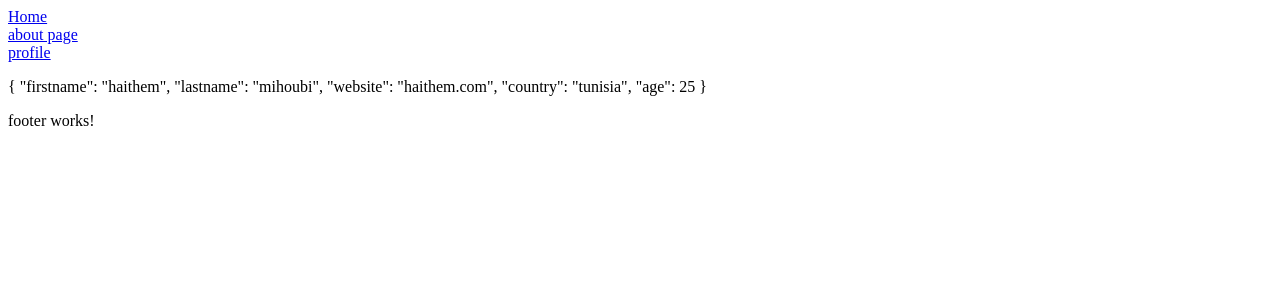
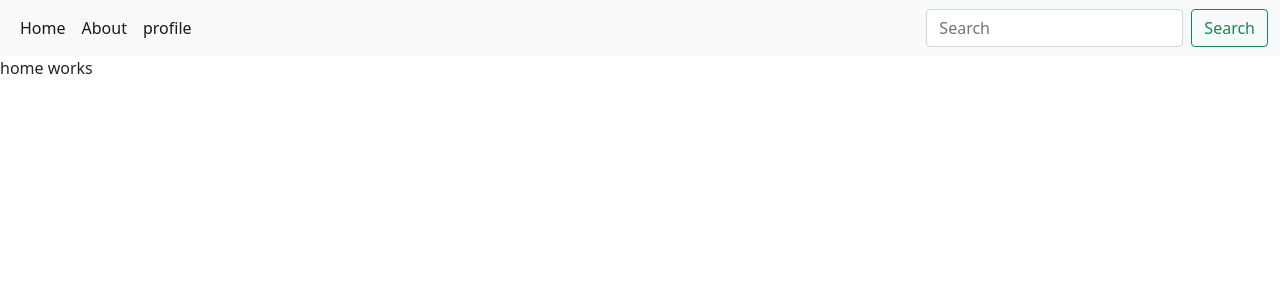
Before and after one commit to haithemmihoubi/angularLearn, an Angular app: page / in a window 1280 px wide. Shown: the top 300 px of the page. Built offline with nearby package versions, Linux system fonts and the light colour scheme.

Commit message:
adding navbar component

```diff
--- a/src/app/app.component.html
+++ b/src/app/app.component.html
@@ -1,8 +1,4 @@
 
-<a routerLink="/">Home</a>
-<br>
-<a  routerLink="about"> about page</a>
-<br>
-<a routerLink="/profile">profile</a>
+<app-navbar></app-navbar>
+
 <router-outlet></router-outlet>
-<app-footer></app-footer>
--- a/src/app/app.module.ts
+++ b/src/app/app.module.ts
@@ -8,6 +8,7 @@ import {FormsModule} from "@angular/forms";
 import { AboutComponent } from './about/about.component';
 import { ProfileComponent } from './profile/profile.component';
 import { FooterComponent } from './footer/footer.component';
+import { NavbarComponent } from './navbar/navbar.component';
 
 @NgModule({
   declarations: [
@@ -16,6 +17,7 @@ import { FooterComponent } from './footer/footer.component';
     AboutComponent,
     ProfileComponent,
     FooterComponent,
+    NavbarComponent,
   ],
   imports: [
     BrowserModule,
--- a/src/app/home/home.component.html
+++ b/src/app/home/home.component.html
@@ -1,3 +1,9 @@
+<p>home works </p>
+
+
+
+
+
 <!--<p> THis is home page</p>
 <h1 [style]="titleStyle"> Welcome </h1>
 <button (click)="show()">change to red</button>
@@ -40,4 +46,6 @@
 <!--<p>{{ profile.lastname | uppercase}}</p>
 <p>{{ profile.firstname | lowercase}}</p>
 &lt;!&ndash;  profile json data&ndash;&gt;-->
+<!--
 <p>{{ jsonProfile | json }}</p>
+-->
--- a/src/app/navbar/navbar.component.html
+++ b/src/app/navbar/navbar.component.html
@@ -1 +1,27 @@
-<p>navbar works!</p>
+<nav class="navbar navbar-expand-lg navbar-light bg-light  ">
+  <div class="container-fluid">
+    <button class="navbar-toggler" type="button" data-bs-toggle="collapse" data-bs-target="#navbarSupportedContent"
+            aria-controls="navbarSupportedContent" aria-expanded="false" aria-label="Toggle navigation">
+      <span class="navbar-toggler-icon"></span>
+    </button>
+    <div class="collapse navbar-collapse" id="navbarSupportedContent">
+      <ul class="navbar-nav me-auto mb-2 mb-lg-0">
+        <li class="nav-item">
+          <a class="nav-link active" aria-current="page" routerLink="/">Home</a>
+        </li>
+        <li class="nav-item">
+          <a class="nav-link active" aria-current="page" routerLink="about">About</a>
+        </li>
+        <li class="nav-item">
+          <a class="nav-link active" aria-current="page" routerLink="profile">profile</a>
+        </li>
+
+
+      </ul>
+      <form class="d-flex">
+        <input class="form-control me-2" type="search" placeholder="Search" aria-label="Search">
+        <button class="btn btn-outline-success" type="submit">Search</button>
+      </form>
+    </div>
+  </div>
+</nav>
--- a/src/app/profile/profile.component.html
+++ b/src/app/profile/profile.component.html
@@ -2,4 +2,3 @@
 <p>my name {{ name }}</p>
 <p> this is My id {{ id }}</p>
 <p> this is  My country {{ country }}</p>
-<p> this is  My country {{ country }}</p>
--- a/src/app/profile/profile.component.ts
+++ b/src/app/profile/profile.component.ts
@@ -7,9 +7,9 @@ import {ActivatedRoute} from "@angular/router";
   styleUrls: ['./profile.component.css']
 })
 export class ProfileComponent implements OnInit {
-  private _name = ''
-  private _id = ''
-  private _country = ''
+  public name = ''
+  public id = ''
+  public country = ''
 
   constructor(public route: ActivatedRoute) {
     /*this.route.params.subscribe(data => {
@@ -18,37 +18,14 @@ export class ProfileComponent implements OnInit {
     })*/
     this.route.queryParams.subscribe(
       data => {
-        this._name = data['name']
-        this._id = data['id']
-        this._country = data['country']
+        this.name = data['name']
+        this.id = data['id']
+        this.country = data['country']
       }
     )
 
   }
 
-  get name(): string {
-    return this._name;
-  }
-
-  set name(value: string) {
-    this._name = value;
-  }
-
-  get id(): string {
-    return this._id;
-  }
-
-  set id(value: string) {
-    this._id = value;
-  }
-
-  get country(): string {
-    return this._country;
-  }
-
-  set country(value: string) {
-    this._country = value;
-  }
 
   ngOnInit(): void {
   }
--- a/src/index.html
+++ b/src/index.html
@@ -6,9 +6,16 @@
   <base href="/">
   <meta name="viewport" content="width=device-width, initial-scale=1">
   <link rel="icon" type="image/x-icon" href="favicon.ico">
+  <link href="https://cdn.jsdelivr.net/npm/bootstrap@5.1.3/dist/css/bootstrap.min.css" rel="stylesheet"
+        integrity="sha384-1BmE4kWBq78iYhFldvKuhfTAU6auU8tT94WrHftjDbrCEXSU1oBoqyl2QvZ6jIW3" crossorigin="anonymous">
+
 </head>
 <body>
-  <app-root></app-root>
+
+<app-root></app-root>
+<script src="https://cdn.jsdelivr.net/npm/bootstrap@5.1.3/dist/js/bootstrap.bundle.min.js"
+        integrity="sha384-ka7Sk0Gln4gmtz2MlQnikT1wXgYsOg+OMhuP+IlRH9sENBO0LRn5q+8nbTov4+1p"
+        crossorigin="anonymous"></script>
 
 </body>
 </html>
```
